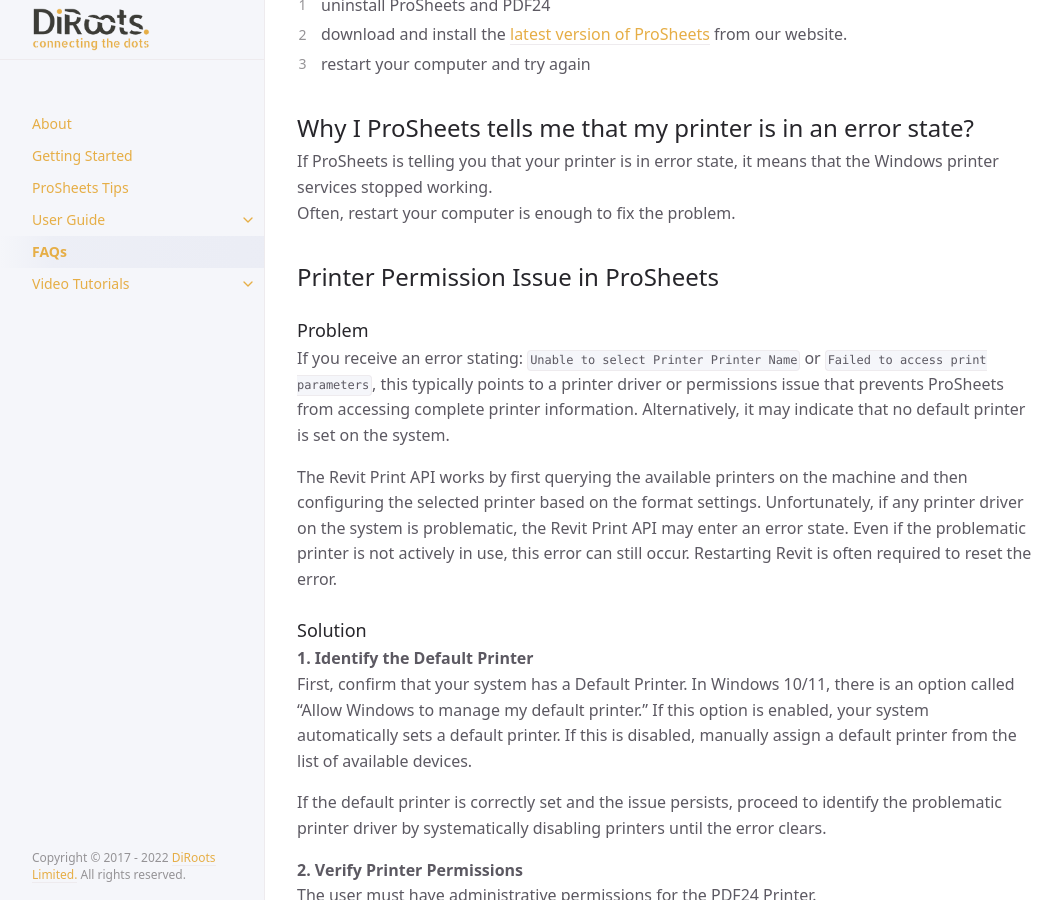
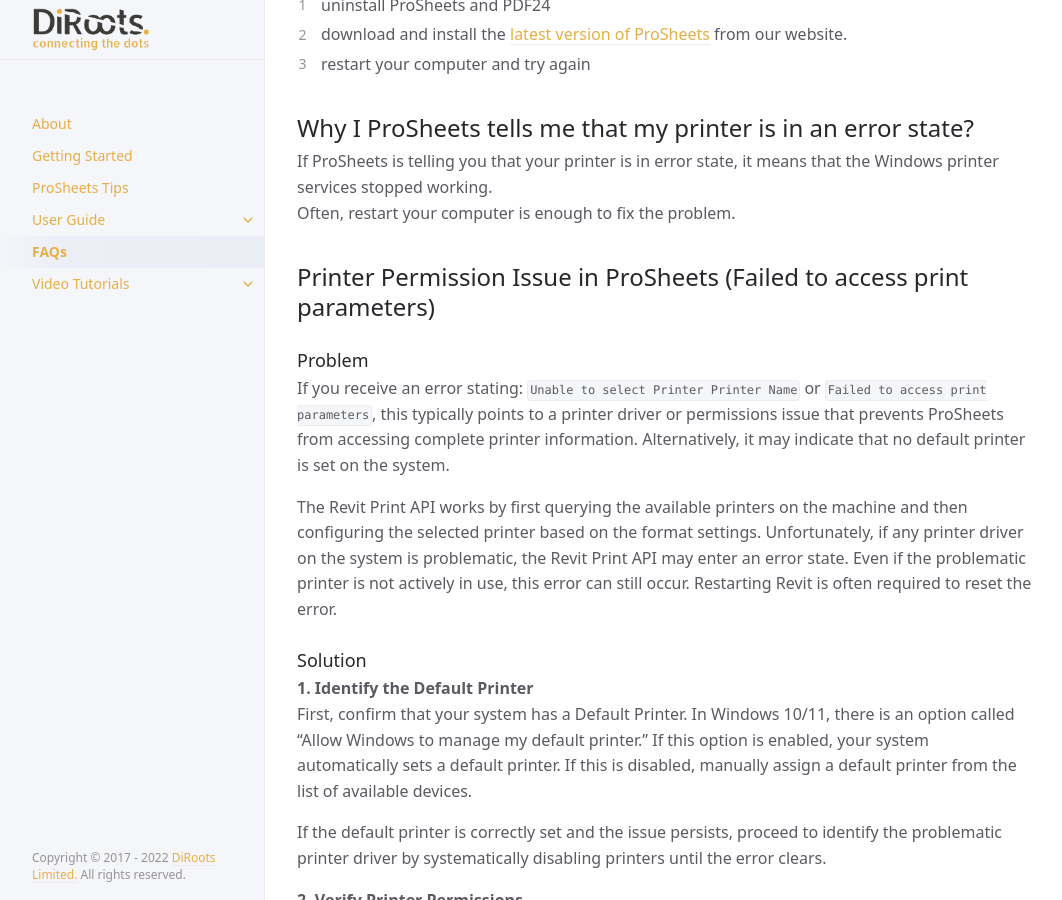
Before and after one commit to DiRoots-Limited/DiRoots.ProSheets.Releases, a Jekyll site: the page built from docs/FAQs.md, in a window 1280 px wide and 900 px high, scrolled down 1498 px. Shown: the whole window, without its empty margins (107-1169 px from the left). Built offline with Jekyll 4.4.1, drawn with Linux system fonts in a browser that asks for light colours.

Commit message:
minor wording revision

```diff
--- a/docs/FAQs.md
+++ b/docs/FAQs.md
@@ -45,7 +45,7 @@ Open PDF24 -> Settings -> Printer Driver and confirm that your settings are as p
 If ProSheets is telling you that your printer is in error state, it means that the Windows printer services stopped working.
 Often, restart your computer is enough to fix the problem.
 
-## Printer Permission Issue in ProSheets
+## Printer Permission Issue in ProSheets (Failed to access print parameters)
 
 ### Problem
 If you receive an error stating: `Unable to select Printer Printer Name` or `Failed to access print parameters`, this typically points to a printer driver or permissions issue that prevents ProSheets from accessing complete printer information. Alternatively, it may indicate that no default printer is set on the system.
```
